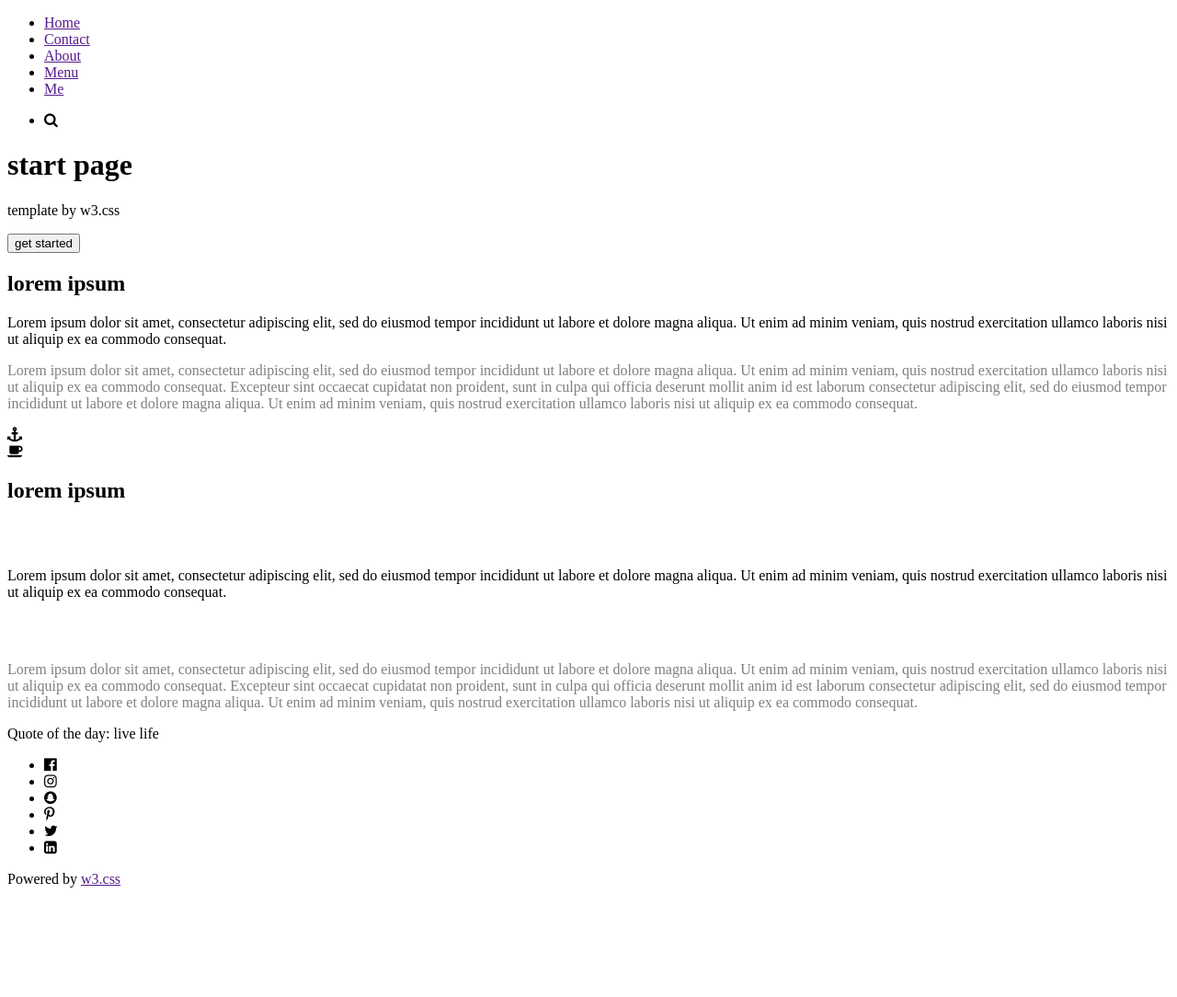
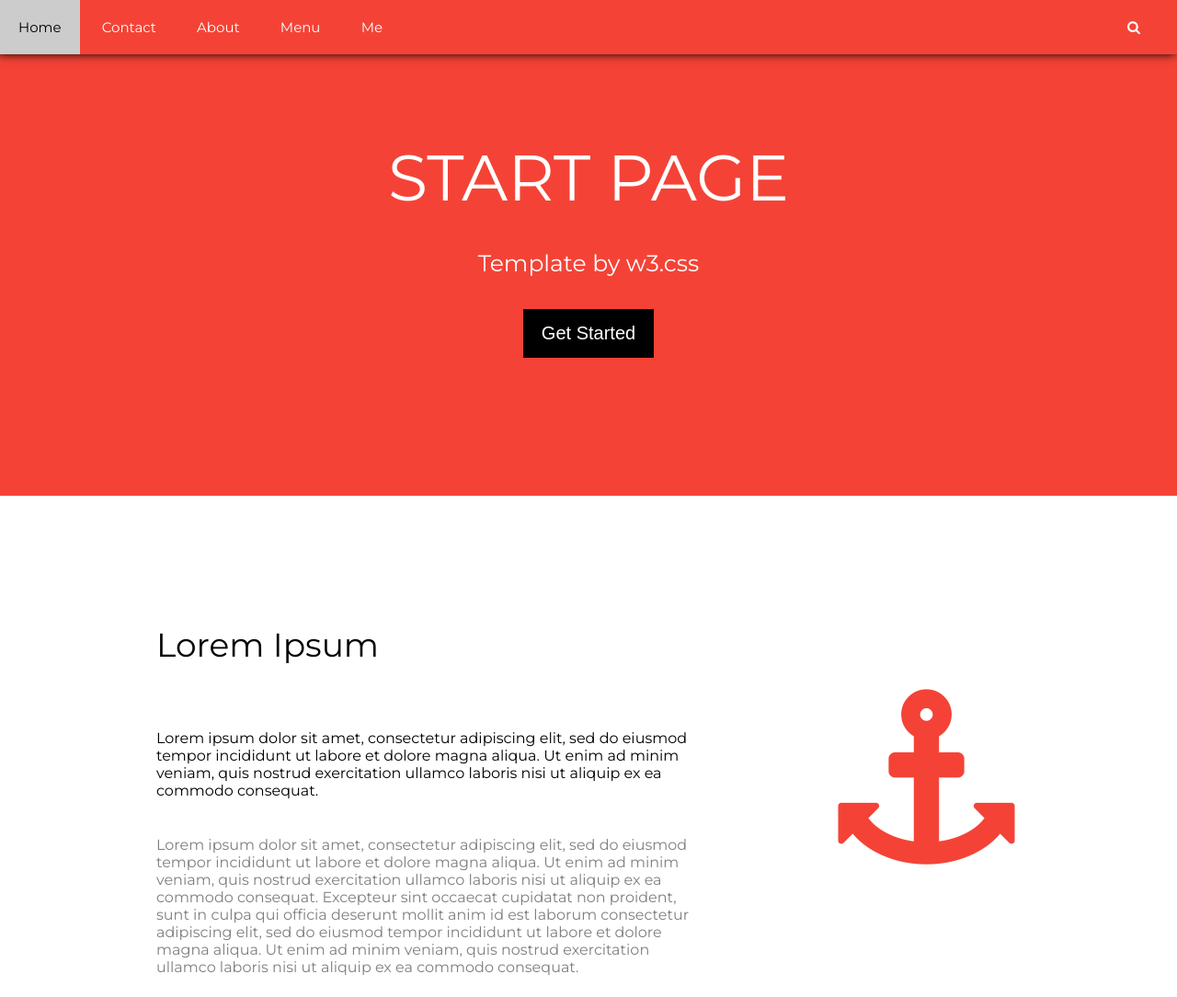
Before and after one commit to Tammmmz/StartPage, a plain HTML site: page index.html in a window 1280 px wide. Shown: the top 1084 px of the page at 92% size. Before the commit the page ends 981 px from the top, so only its background shows below. Drawn offline with Linux system fonts and the light colour scheme; files that its build step writes are made by us from their sources; the site is published under a folder, as on GitHub Pages, so addresses that start at the root find nothing.

Commit message:
Update index.html

```diff
--- a/index.html
+++ b/index.html
@@ -5,8 +5,8 @@
     <meta http-equiv="X-UA-Compatible" content="IE=edge" />
     <meta name="viewport" content="width=device-width, initial-scale=1.0" />
     <title>Home</title>
-    <link rel="stylesheet" href="/Day7/css/style.css" />
-    <link rel="stylesheet" href="/Day7/css/responsive.css" />
+    <link rel="stylesheet" href="css/style.css" />
+    <link rel="stylesheet" href="css/responsive.css" />
     <link
       rel="stylesheet"
       href="https://cdnjs.cloudflare.com/ajax/libs/font-awesome/4.7.0/css/font-awesome.min.css"
```
